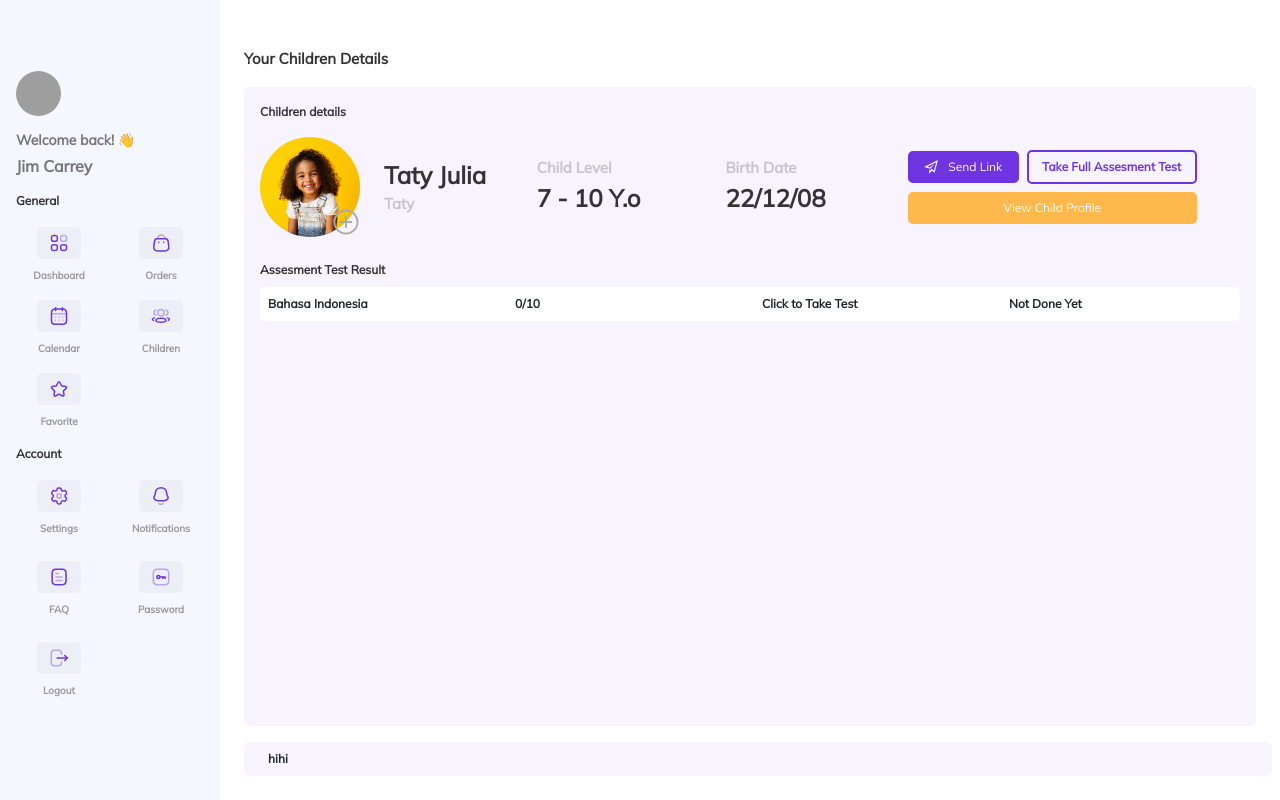
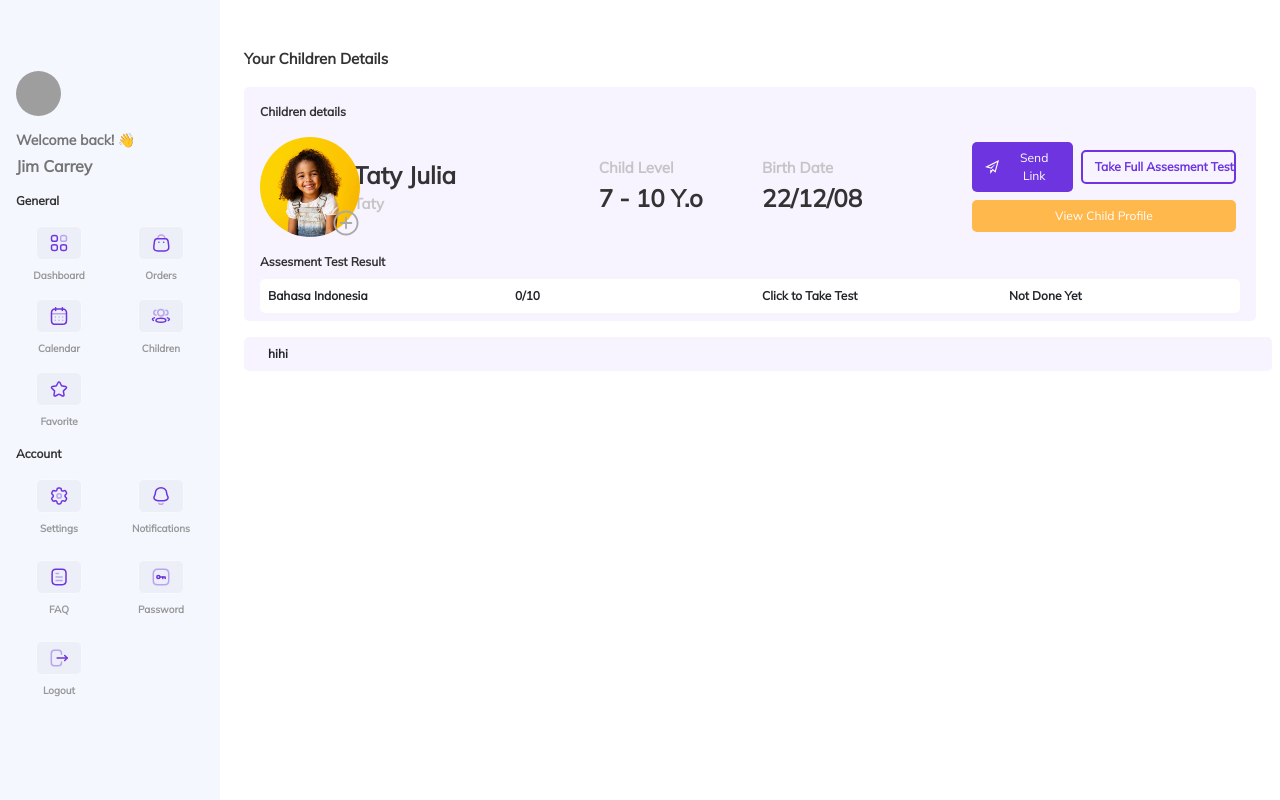
Before and after one commit to FilbertFlorenza/marketplace-prototype, a CodeIgniter 4 app: the page made by app/Views/welcome_message.php in a window 1280 px wide. Run offline with PHP 8.4 and a stand-in for CodeIgniter, Linux system fonts and the light colour scheme; the template is opened without the code that fills it, so the values that code supplies are empty; some libraries are stand-ins or nearby versions; grey boxes are pictures that could not be loaded.

Commit message:
replace grid method from flex to row

```diff
--- a/app/Views/welcome_message.php
+++ b/app/Views/welcome_message.php
@@ -172,10 +172,13 @@
                 <div class="detail-heading">
                     <p>Your Children Details</p>
                 </div>
-                <div class="p-2 mb-3 children-details-card flex-fill me-3">
+                <div class="p-2 mb-3 children-details-card me-3">
                     <div class="p-2 detail-title">Children details</div>
-                    <div class="d-flex align-items-center justify-content-start pb-2">
-                        <div class="p-2 img-overlay-wrap">
+                    <div class="p-2 row align-items-center mx-auto">
+                        <div class="col-md-4">
+                            <div class="row align-items-center justify-content-start">
+                                <div class="col-md-3 ps-0">
+                                    <div class="img-overlay-wrap">
                                         <img src="/images/child-1.png" class="rounded-circle children-detail-pic" width="100px" height="100px"></img>
                                         <a href="#">
                                             <svg width="30" height="30" viewBox="0 0 30 30" fill="none" xmlns="http://www.w3.org/2000/svg">
@@ -183,20 +186,28 @@
                                             </svg>
                                         </a>
                                     </div>
-                        <div class="p-2 ms-2">
+                                </div>
+                                <div class="col">
                                     <span class="children-fullname"><b>Taty Julia</b></span> <br/>
                                     <span class="children-nickname">Taty</span>
                                 </div>
-                        <div class="p-2 mx-auto">
+                            </div>
+                        </div>
+
+                        <div class="col">
+                            <div class="">
                                 <span class="children-detail-subtitle">Child Level</span> <br/>
                                 <span class="children-detail-info"><b>7 - 10 Y.o</b></span>
                             </div>
-                        <div class="p-2 mx-auto">
+                        </div>
+                        <div class="col-md-2">
+                            <div class="">
                                 <span class="children-detail-subtitle">Birth Date</span> <br/>
                                 <span class="children-detail-info"><b>22/12/08</b></span>
                             </div>
-                        <div class="ms-5 col-4">
-                            <div class="row">
+                        </div>
+                        <div class="col-md-4">
+                            <div class="row align-items-center justify-content-end">
                                 <div class="p-1 col-4 align-self-center">
                                     <a href="#">
                                         <button type="button" class="btn btn-send">
--- a/public/css/style.css
+++ b/public/css/style.css
@@ -139,8 +139,8 @@ a {
 
 .img-overlay-wrap svg {
     position: absolute;
-    top: 78.5px;
-    left: 78.5px;
+    top: 71px;
+    left: 71px;
 }
 
 .btn-send {
```
Lines whose indentation alone changed are shown as unchanged.
